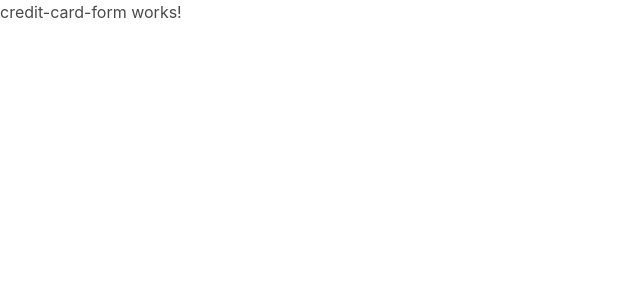
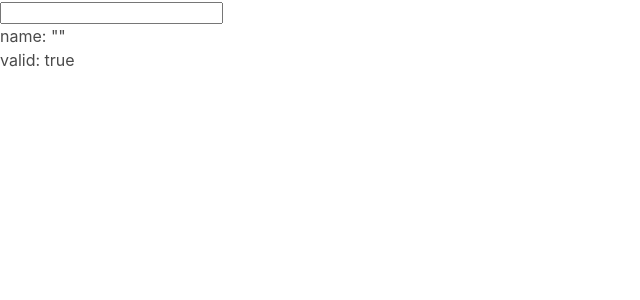
Before and after one commit to elPoeta/angular-reactive-form, an Angular app: page / in a window 1280 px wide. Shown: the top 300 px of the page, without its empty margins (0-640 px from the left). Built offline with nearby package versions, Linux system fonts and the light colour scheme.

Commit message:
add reactive form module and form group and control

```diff
--- a/src/app/Components/credit-card-form/credit-card-form.component.html
+++ b/src/app/Components/credit-card-form/credit-card-form.component.html
@@ -1 +1,6 @@
-<p>credit-card-form works!</p>
+<form [formGroup]='cardForm'>
+    <input formControlName='name'>
+</form>
+
+<div>name: {{ cardForm.value.name | json}}</div>
+<div>valid: {{cardForm.valid}}</div>
--- a/src/app/Components/credit-card-form/credit-card-form.component.ts
+++ b/src/app/Components/credit-card-form/credit-card-form.component.ts
@@ -1,4 +1,5 @@
 import { Component, OnInit } from '@angular/core';
+import { FormGroup, FormControl } from '@angular/forms';
 
 @Component({
   selector: 'app-credit-card-form',
@@ -6,7 +7,9 @@ import { Component, OnInit } from '@angular/core';
   styleUrls: ['./credit-card-form.component.css']
 })
 export class CreditCardFormComponent implements OnInit {
-
+  cardForm = new FormGroup({
+    name: new FormControl('')
+  })
   constructor() { }
 
   ngOnInit(): void {
--- a/src/app/app.module.ts
+++ b/src/app/app.module.ts
@@ -1,5 +1,6 @@
 import { BrowserModule } from '@angular/platform-browser';
 import { NgModule } from '@angular/core';
+import { ReactiveFormsModule } from '@angular/forms';
 
 import { AppComponent } from './app.component';
 import { CreditCardFormComponent } from './Components/credit-card-form/credit-card-form.component';
@@ -10,7 +11,8 @@ import { CreditCardFormComponent } from './Components/credit-card-form/credit-ca
     CreditCardFormComponent
   ],
   imports: [
-    BrowserModule
+    BrowserModule,
+    ReactiveFormsModule
   ],
   providers: [],
   bootstrap: [AppComponent]
```
